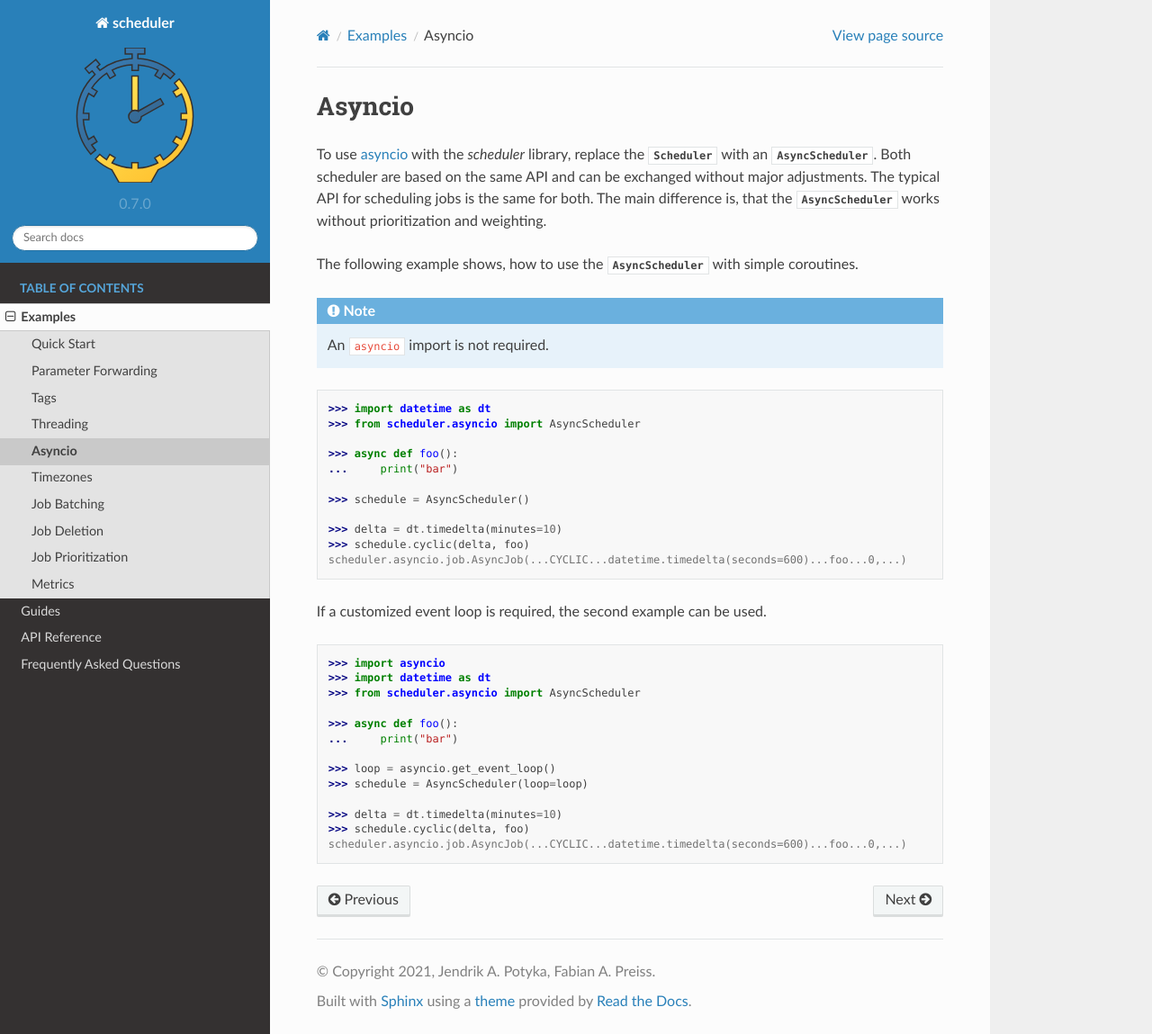
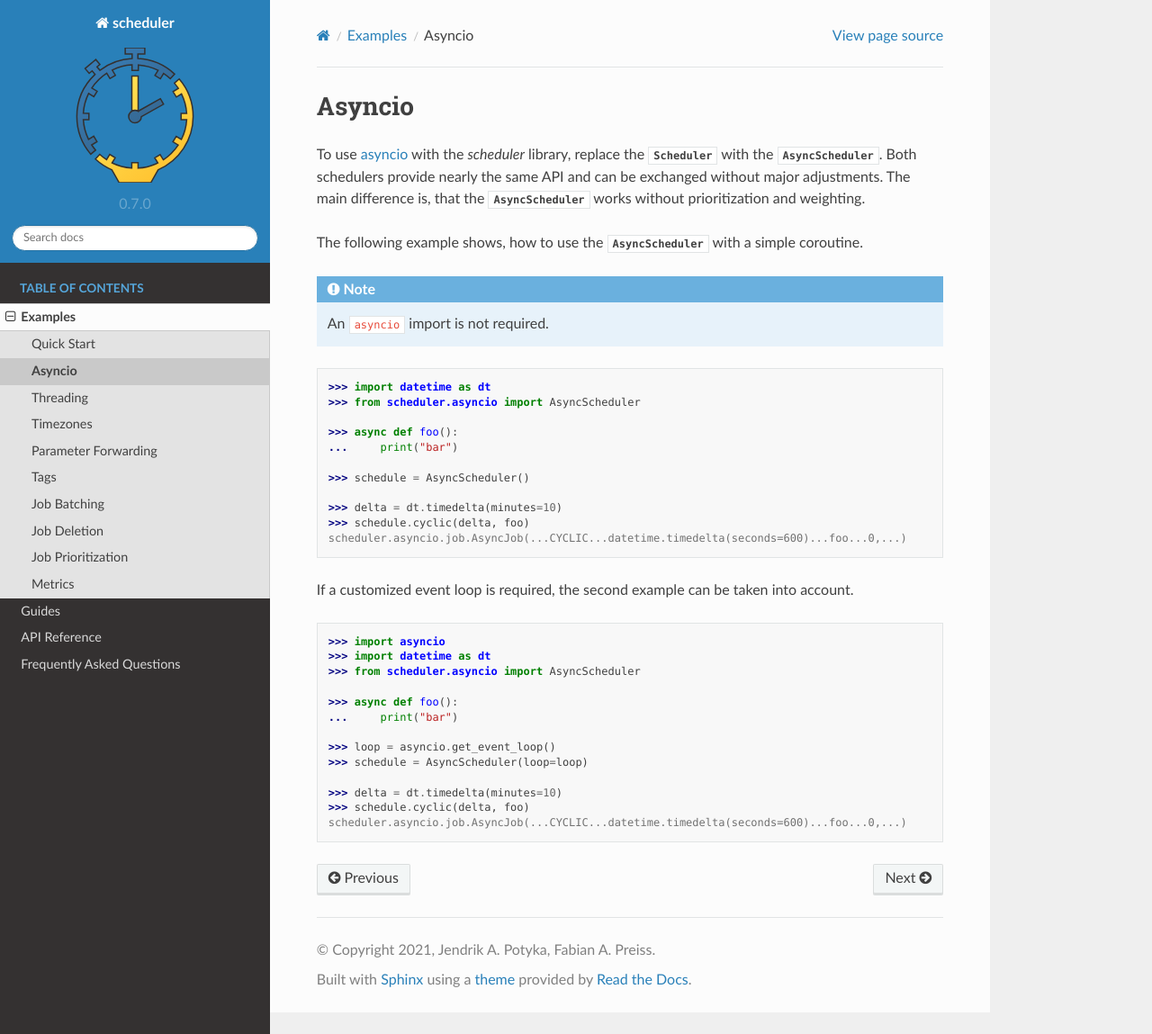
Before and after one commit to DigonIO/scheduler, a Sphinx documentation site: the page built from doc/pages/examples/asyncio.rst, in a window 1280 px wide and 1149 px high. Shown: the whole window at 90% size. Built offline with Sphinx 7.4.7 and the Read the Docs theme 2.0.0, drawn with Linux system fonts in a browser that asks for light colours; formulas are drawn with MathJax 3.

Commit message:
small optimizations

```diff
--- a/doc/examples.rst
+++ b/doc/examples.rst
@@ -6,11 +6,11 @@ Examples
     :caption: Table of Contents
 
     pages/examples/quick_start
+    pages/examples/asyncio
+    pages/examples/threading
+    pages/examples/timezones
     pages/examples/parameters
     pages/examples/tags
-    pages/examples/threading
-    pages/examples/asyncio
-    pages/examples/timezones
     pages/examples/job_batching
     pages/examples/job_deletion
     pages/examples/weights
--- a/doc/pages/examples/asyncio.rst
+++ b/doc/pages/examples/asyncio.rst
@@ -2,12 +2,11 @@ Asyncio
 =======
 
 To use `asyncio <https://docs.python.org/3/library/asyncio.html>`_ with the `scheduler` library,
-replace the |Scheduler| with an |AsyncScheduler|.
-Both scheduler are based on the same API and can be exchanged without major adjustments.
-The typical API for scheduling jobs is the same for both.
+replace the |Scheduler| with the |AsyncScheduler|.
+Both schedulers provide nearly the same API and can be exchanged without major adjustments.
 The main difference is, that the |AsyncScheduler| works without prioritization and weighting.
 
-The following example shows, how to use the |AsyncScheduler| with simple coroutines.
+The following example shows, how to use the |AsyncScheduler| with a simple coroutine.
 
 .. note:: An ``asyncio`` import is not required.
 
@@ -25,7 +24,7 @@ The following example shows, how to use the |AsyncScheduler| with simple corouti
     >>> schedule.cyclic(delta, foo)
     scheduler.asyncio.job.AsyncJob(...CYCLIC...datetime.timedelta(seconds=600)...foo...0,...)
 
-If a customized event loop is required, the second example can be used.
+If a customized event loop is required, the second example can be taken into account.
 
 .. code-block:: pycon
 
```
